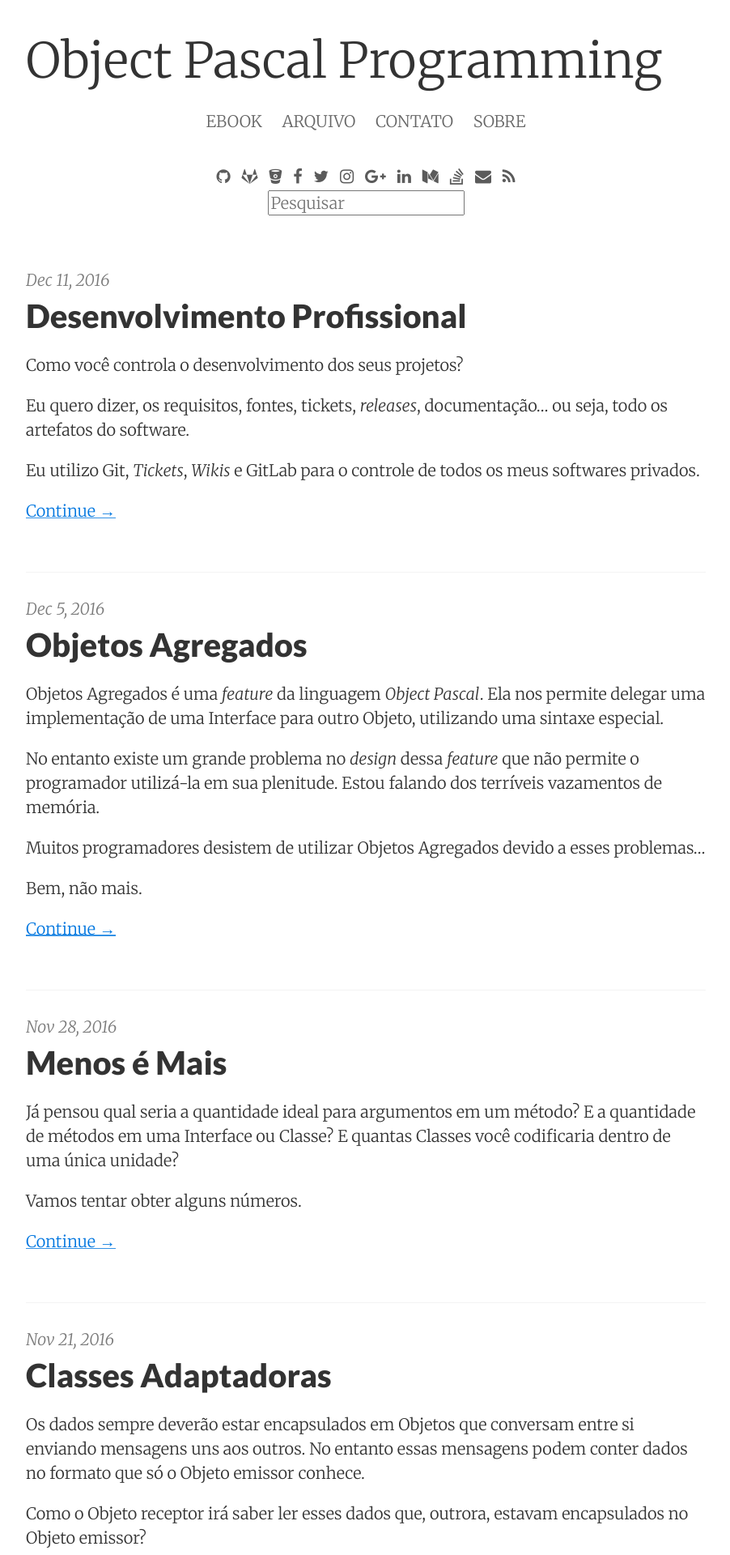
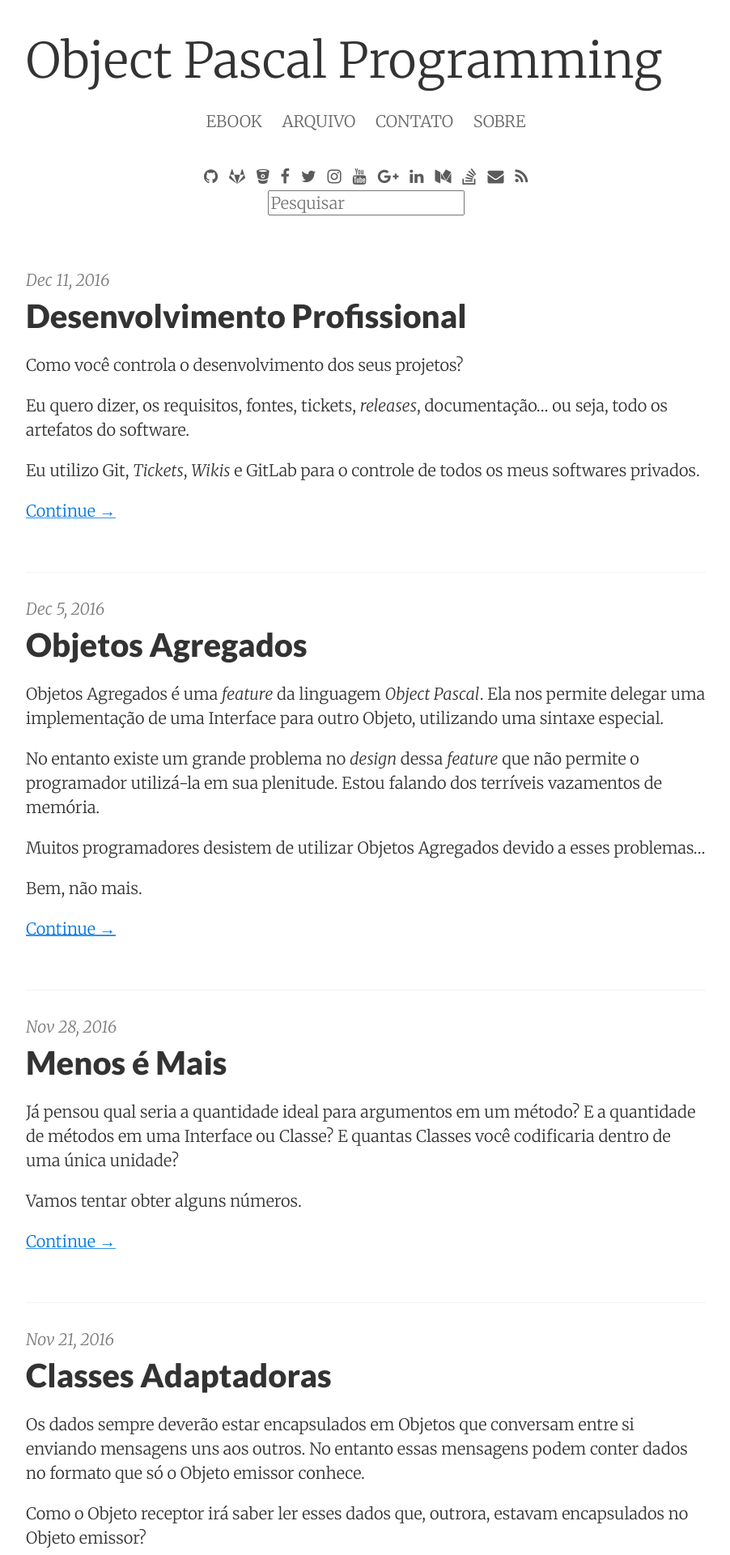
Before and after one commit to mdbs99/opp, a Jekyll site: the page built from index.html, in a window 1280 px wide. Shown: the top 1920 px of the page at 81% size, without its empty margins (188-1090 px from the left). Built offline with Jekyll 4.4.1, drawn with Linux system fonts in a browser that asks for light colours; the list of posts is cut into pages by our own code.

Commit message:
Youtube link

```diff
--- a/_config.yml
+++ b/_config.yml
@@ -78,8 +78,9 @@ facebook_username: objectpascalprogramming
 google_plus_id: +mdbs99
 linkedin_username: mdbs99
 instagram_username: mdbs99
+medium_id: "@mdbs99"
+youtube_url: https://www.youtube.com/c/mdbs99
 angellist_username:
-medium_id: "@mdbs99"
 bitcoin_url:
 paypal_url:
 flattr_button:
--- a/_includes/social_links.html
+++ b/_includes/social_links.html
@@ -17,6 +17,9 @@
     {% endif %}
     {% if site.instagram_username %}
       <a class="fa fa-instagram" href="https://www.instagram.com/{{ site.instagram_username }}"></a>
+    {% endif %}
+    {% if site.youtube_url %}
+      <a class="fa fa-youtube" href="{{ site.youtube_url }}"></a>
     {% endif %}
     {% if site.google_plus_id %}
       <a class="fa fa-google-plus" href="https://plus.google.com/{{ site.google_plus_id }}/posts"></a>
```
